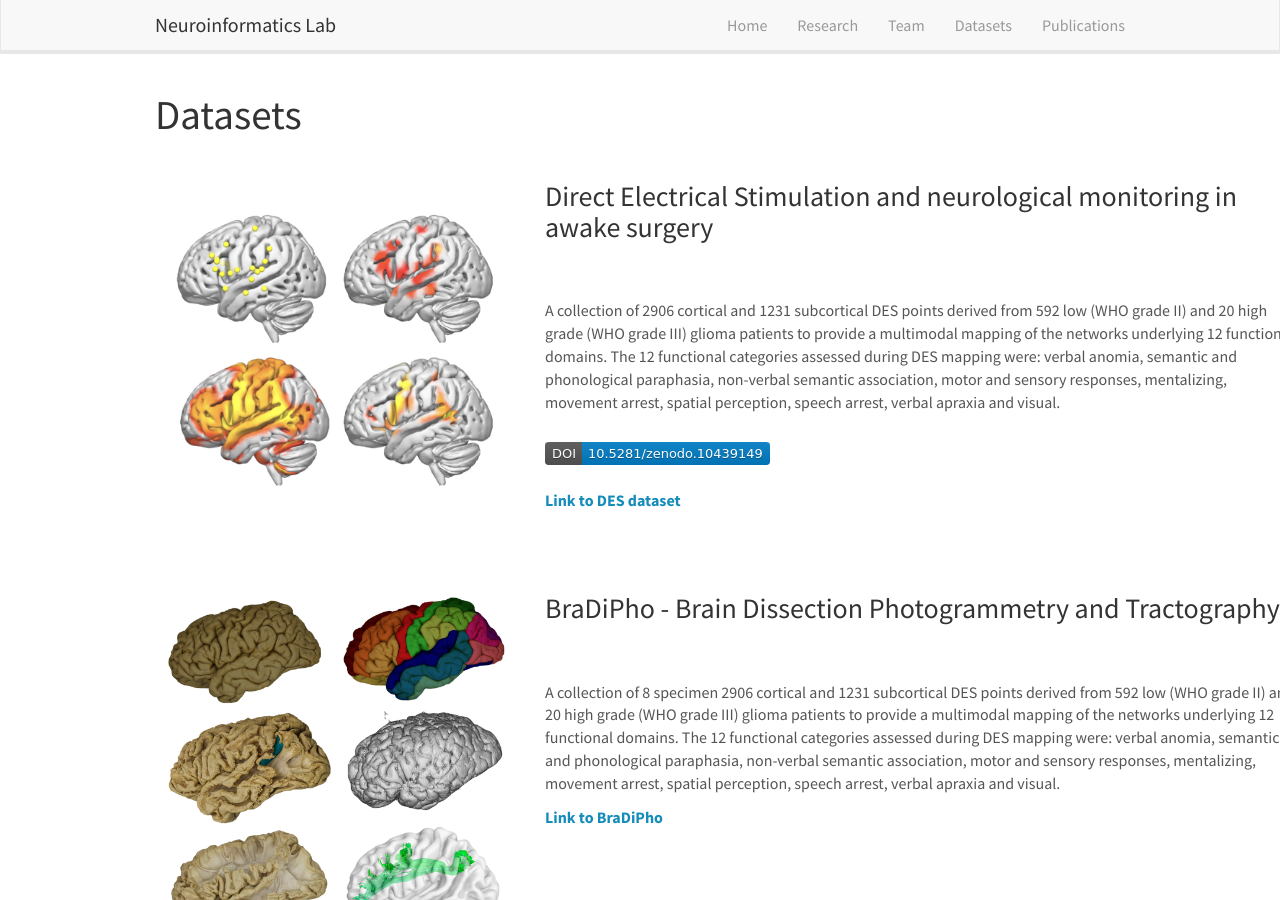
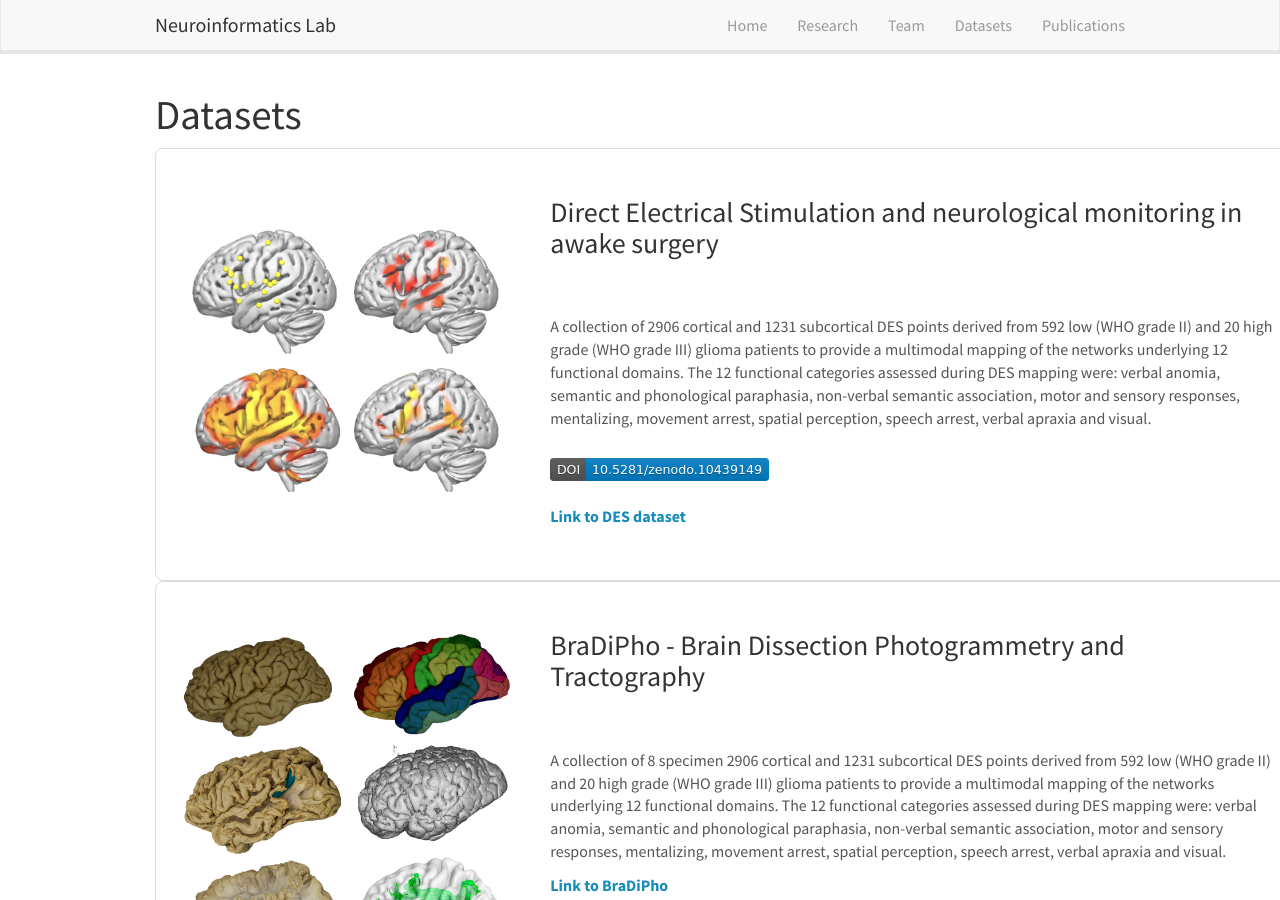
Before and after one commit to FBK-NILab/FBK-NILab.github.io, a Jekyll site: the page built from _pages/datasets.md, in a window 1280 px wide and 900 px high. Built offline with Jekyll 4.4.1, drawn with Linux system fonts in a browser that asks for light colours; nearby versions of some CDN libraries.

Commit message:
updated dataset page style

```diff
--- a/_pages/datasets.md
+++ b/_pages/datasets.md
@@ -8,26 +8,50 @@ permalink: /Datasets/
 
 # Datasets
 
+<!-- {% for dataset in site.data.datasets %} -->
+ <!-- <div class="card mb-4"> -->
+ <!-- <div class="row no-gutters"> -->
+  <!--Column for the image
+   <!-- <div class="col-md-4"> -->
+   <!-- <img src="{{ site.url }}{{ site.baseurl }}/images/datasets/{{ dataset.image }}" class="img-responsive" width="100%" style="float: left" alt="{{ dataset.title }}"> -->
+   <!-- </div> -->
+   <!--Column for the text
+   <!-- <div class="col-md-8 d-flex align-items-center"> -->
+   <!-- <div class="card-body"> -->
+   <!-- <h3>{{ dataset.title }}</h3> -->
+   <!-- <p>{{ dataset.description }}</p> -->
+   <!-- {% if dataset.badge_ == 1 %} -->
+   <!-- <img src="{{ site.url }}{{ site.baseurl }}/images/datasets/{{ dataset.badge }}" class="img-responsive" width="30%" style="float: left" alt="{{ dataset.title }}"/> -->
+   <!-- {% endif %} -->
+   <!-- <div style="clear: left;"> -->
+   <!-- <p><strong><a href="{{ dataset.link.url }}">{{ dataset.link.display }}</a></strong></p> -->
+   <!-- </div> -->
+   <!-- </div> -->
+   <!-- </div> -->
+ <!-- </div> -->
+ <!-- </div> -->
+<!-- {% endfor %} -->
+
 {% for dataset in site.data.datasets %}
- <div class="card mb-4">
+ <div class="card mb-4" style="border: 1px solid #ddd; padding: 15px; border-radius: 8px;">
   <div class="row no-gutters">
-  <!-- Column for the image -->
+   <!-- Column for the image -->
    <div class="col-md-4">
    <img src="{{ site.url }}{{ site.baseurl }}/images/datasets/{{ dataset.image }}" class="img-responsive" width="100%" style="float: left" alt="{{ dataset.title }}">
    </div>
    <!-- Column for the text -->
-   <div class="col-md-8 d-flex align-items-center">
-   <div class="card-body">
-   <h3>{{ dataset.title }}</h3>
-   <p>{{ dataset.description }}</p>
-   {% if dataset.badge_ == 1 %}
-   <img src="{{ site.url }}{{ site.baseurl }}/images/datasets/{{ dataset.badge }}" class="img-responsive" width="30%" style="float: left" alt="{{ dataset.title }}"/>
-   {% endif %}
-   <div style="clear: left;">
-   <p><strong><a href="{{ dataset.link.url }}">{{ dataset.link.display }}</a></strong></p>
-   </div>
-   </div>
-   </div>
+  <div class="col-md-8 d-flex align-items-center">
+  <div class="card-body">
+  <h3>{{ dataset.title }}</h3>
+  <p>{{ dataset.description }}</p>
+  {% if dataset.badge_ == 1 %}
+  <img src="{{ site.url }}{{ site.baseurl }}/images/datasets/{{ dataset.badge }}" class="img-responsive" width="30%" style="float: left" alt="{{ dataset.title }}"/>
+  {% endif %}
+  <div style="clear: left;">
+  <p><strong><a href="{{ dataset.link.url }}">{{ dataset.link.display }}</a></strong></p>
+  </div>
+  </div>
+  </div>
   </div>
  </div>
 {% endfor %}
```
Also changed, not shown: favicon.ico, images/favicon.ico, images/teampic/rsz_c3lzs4kj_400x400.png (deleted), 1 other file.
